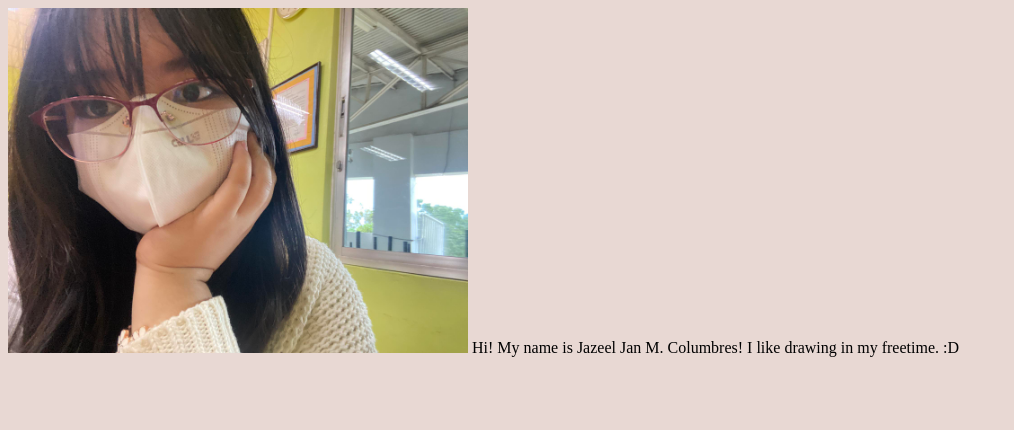
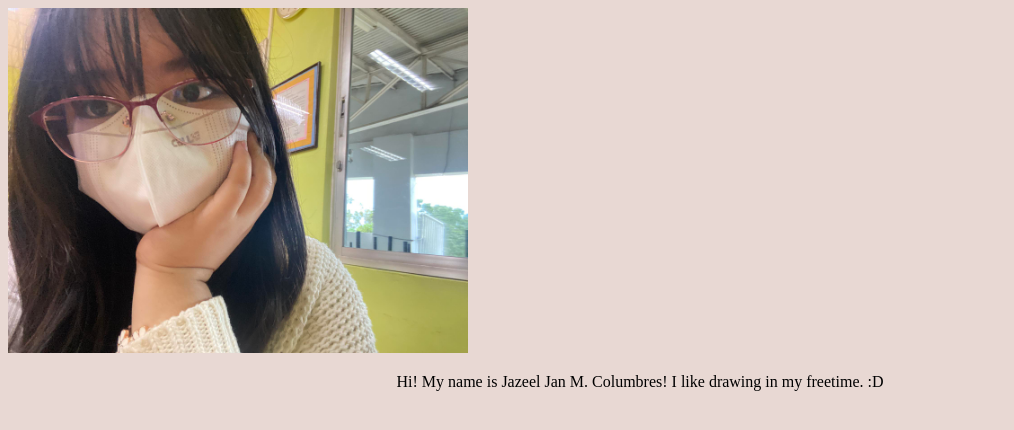
Before and after one commit to JaziColumbres/my.first.page, a plain HTML site: page index.html in a window 1280 px wide. Shown: the whole page, without its empty margins (0-1014 px from the left). Drawn offline with Linux system fonts and the light colour scheme.

Commit message:
Update index.html

```diff
--- a/index.html
+++ b/index.html
@@ -2,6 +2,7 @@
 <html>
   <body style="background-color:#e8d8d3;">
     <img src="me.jpg" alt="pic of me ^^" width="460" height="345">
-    Hi! My name is Jazeel Jan M. Columbres! I like drawing in my freetime. :D
+    <br>
+    <p style="text-align:center"> Hi! My name is Jazeel Jan M. Columbres! I like drawing in my freetime. :D </p>
   </body>
 </html>
```
